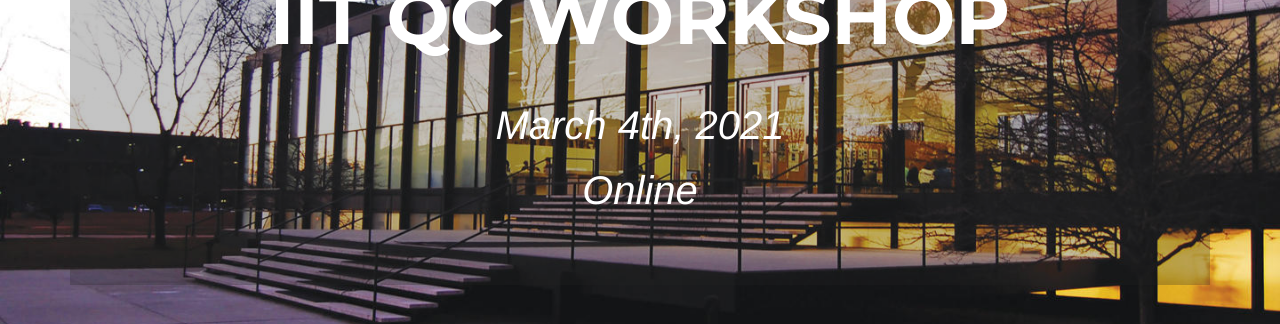
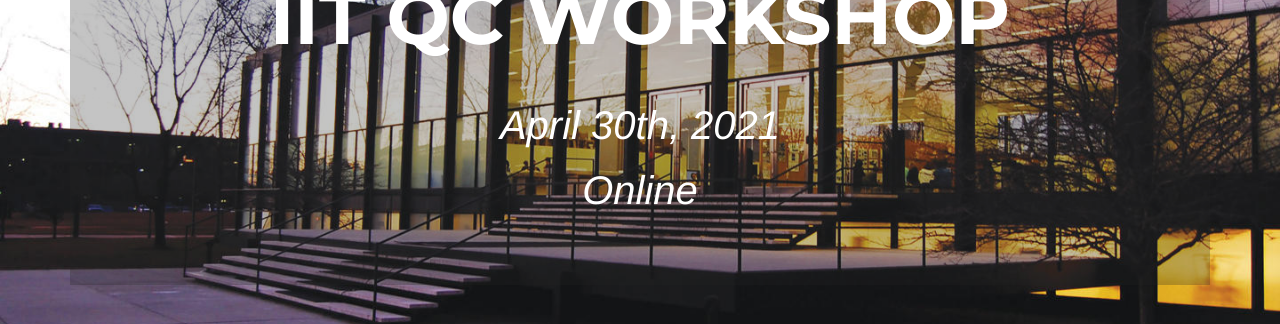
Before and after one commit to pedrorrivero/iit-qc-workshop, a Jekyll site: the page built from _pages/index.html, in a window 1280 px wide and 900 px high. Shown: the part 320-644 px from the top of the window. Built offline with Jekyll 4.4.1, drawn with Linux system fonts in a browser that asks for light colours; some web fonts are replaced.

Commit message:
Updated dates

```diff
--- a/_config.yml
+++ b/_config.yml
@@ -4,12 +4,12 @@
 
 # Info
 title: IIT QC Workshop
-date: March 4th, 2021
+date: April 30th, 2021
 location: Online
 description: > # this means to ignore newlines until "registration:"
   Your description
 registration:
-  deadline: March 4, 2021
+  deadline: April 30, 2021
   url: https://docs.google.com/forms/d/e/1FAIpQLScf_uY-qCdlRvuJNC6zu89Uw76oy9VBfbpTacAZGDeVVO7cVw/viewform?embedded=true
   embedded: true # Embed form (in google-form: ?embedded=true)
 
```
